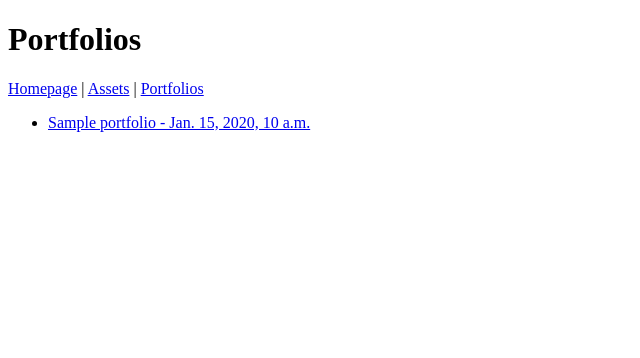
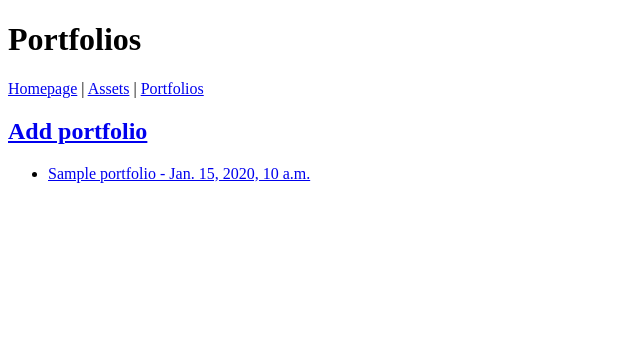
Before and after one commit to danlebedev/portfolio_tracker, a Django app: page /portfolios/ in a window 1280 px wide. Shown: the top 358 px of the page, without its empty margins (0-640 px from the left). Run offline with Django 3.2, Linux system fonts and the light colour scheme; tables that the repository leaves empty hold one stand-in row (values such as "Sample post").

Commit message:
add in portfolios.html link to portfolio_add.html

```diff
--- a/main/templates/main/portfolios.html
+++ b/main/templates/main/portfolios.html
@@ -9,6 +9,9 @@ Portfolios
 {% endblock header %}
 
 {% block content %}
+<h2>
+    <a href="{% url 'main:portfolio_add' %}">Add portfolio</a>
+</h2>
 <ul>
     {% for portfolio in portfolios %}
     <li>
```
